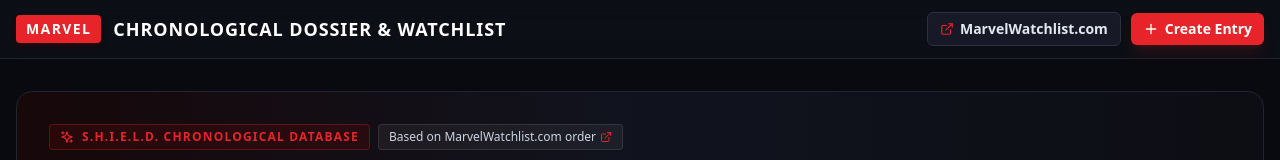
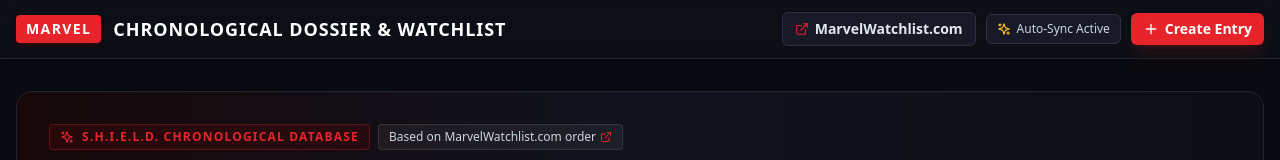
Before and after one commit to aresmatrix-mrk/mcu-watchlist-dossier, a React (Vite) app: page / in a window 1280 px wide. Shown: the top 160 px of the page. Built offline with nearby package versions, Linux system fonts and the light colour scheme.

Commit message:
Implement alert for GitHub Actions timeline checks
Added an alert to inform users about GitHub Actions timeline checks.

```diff
--- a/src/App.jsx
+++ b/src/App.jsx
@@ -153,6 +153,17 @@
               <span className="hidden md:inline">MarvelWatchlist.com</span>
               <span className="md:hidden">Watchlist</span>
             </a>
+
+            <button
+            onClick={() => {
+                alert("Timeline checks run automatically via GitHub Actions every week. You can also trigger an immediate check in your repo's Actions tab under 'Check & Sync MCU Watchlist'.");
+              }}
+              className="bg-[#171A26] hover:bg-[#202538] text-slate-300 hover:text-white px-2.5 py-1.5 rounded-md text-xs border border-[#2B3045] flex items-center gap-1.5 transition"
+              title="Sync timeline status"
+            >
+              <Sparkles className="w-3.5 h-3.5 text-amber-400" />
+              <span className="hidden sm:inline">Auto-Sync Active</span>
+            </button>
 
             <button
               onClick={openNewBlankForm}
```
